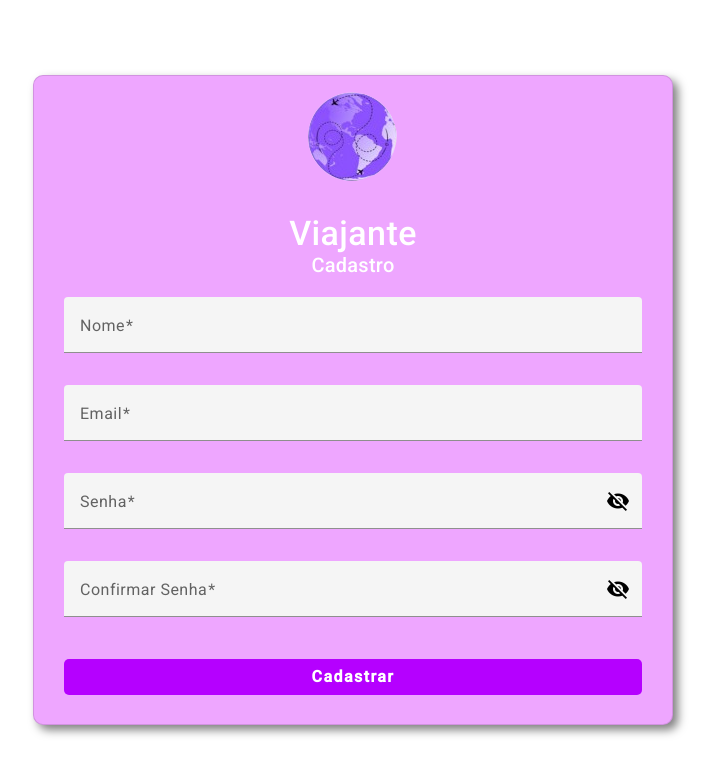
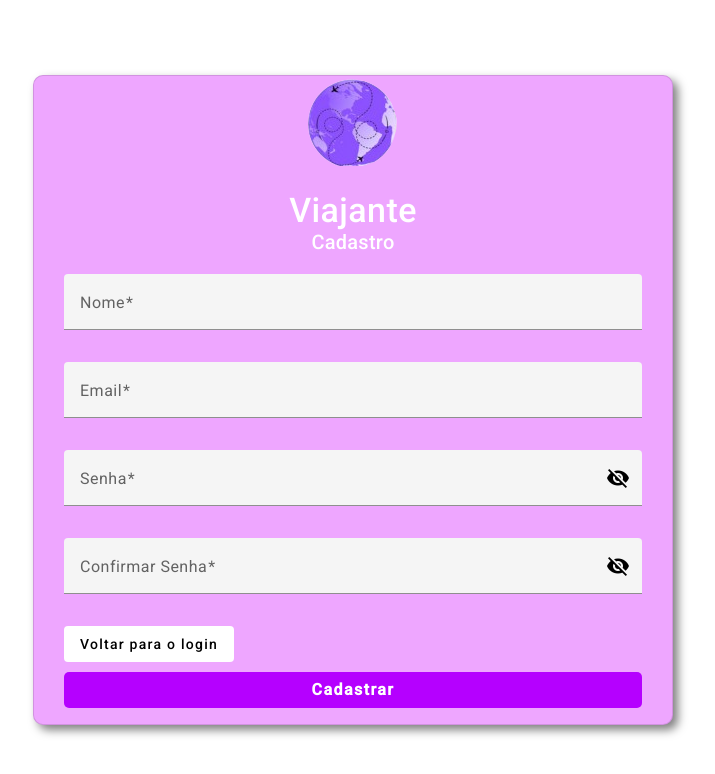
Before and after one commit to CarolPacceli/planner, an Angular app: page /cadastro in a window 1280 px wide. Shown: the top 774 px of the page, without its empty margins (287-1002 px from the left). Built offline with nearby package versions, Linux system fonts and the light colour scheme.

Commit message:
Update cadastro.component.html

```diff
--- a/src/app/paginas/cadastro/cadastro.component.html
+++ b/src/app/paginas/cadastro/cadastro.component.html
@@ -46,6 +46,7 @@
           <mat-icon>{{ tipo2 ? "visibility_off" : "visibility" }}</mat-icon>
         </button>
       </mat-form-field>
+      <button mat-flat-button id="v_login" (click)="voltar()">Voltar para o login</button>
       <button mat-flat-button id="btn_entrar" (click)="cadastrar()">Cadastrar</button>
     </mat-card-content>
   </mat-card>
```
